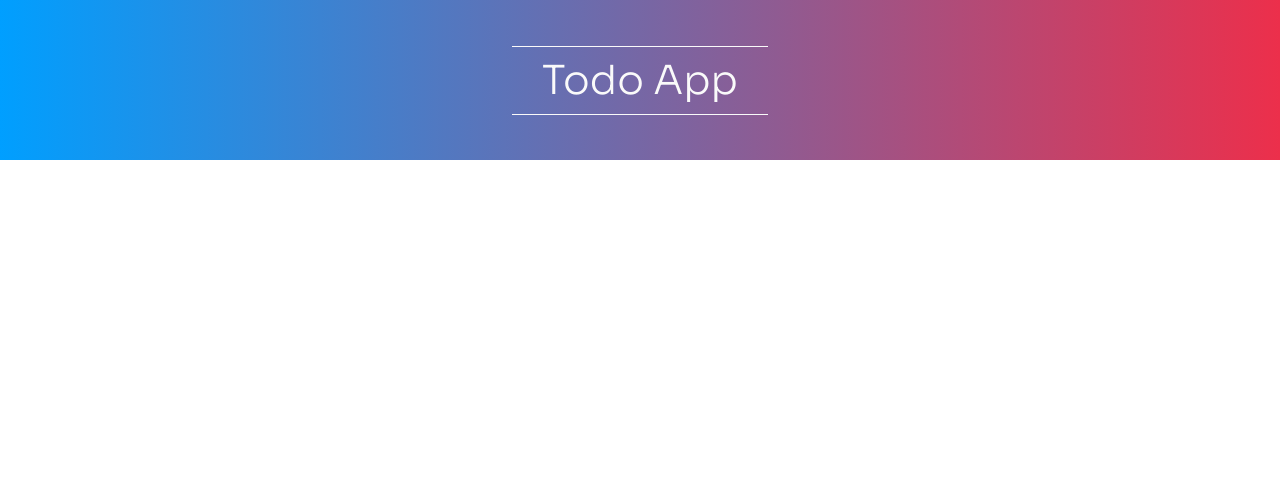
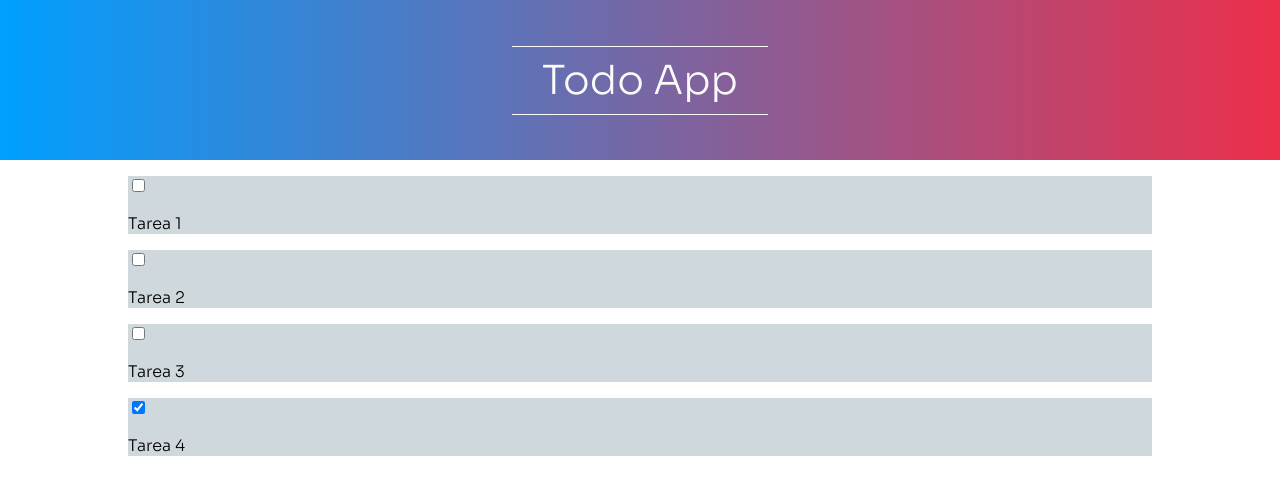
Before and after one commit to edevars/todo-ts, a Next.js app: page / in a window 1280 px wide. Shown: the top 494 px of the page. Built offline with nearby package versions, Linux system fonts and the light colour scheme.

Commit message:
:sparkles: Adding items and list

```diff
--- /dev/null
+++ b/components/Item/index.tsx
@@ -0,0 +1,15 @@
+import { useState } from 'react'
+import { ItemInterface } from '../../types'
+import { StyledItem } from './styles'
+
+export const Item = (props: ItemInterface): JSX.Element => {
+    const { description, checked } = props
+    const [isChecked, setChecked] = useState(checked)
+
+    return (
+        <StyledItem>
+            <input type="checkbox" checked={isChecked} onChange={() => { setChecked(!isChecked) }} />
+            <p>{description}</p>
+        </StyledItem>
+    )
+}
--- /dev/null
+++ b/components/Item/styles.ts
@@ -0,0 +1,6 @@
+import styled from 'styled-components';
+
+export const StyledItem = styled.li`
+    background: ${props => props.theme.colors.active};
+
+`
--- /dev/null
+++ b/components/List/index.tsx
@@ -0,0 +1,23 @@
+import { ListItems } from '../../types.d'
+import { Item } from '../Item'
+import { StyledList } from './styles'
+
+
+interface ListProps {
+    items: ListItems
+}
+
+export const List = (props: ListProps): JSX.Element => {
+    const { items } = props
+    return (
+        <StyledList>
+            {
+                items.map((item) => {
+                    return (
+                        <Item key={item.taskId} {...item} />
+                    )
+                })
+            }
+        </StyledList>
+    )
+}
--- /dev/null
+++ b/components/List/styles.ts
@@ -0,0 +1,6 @@
+import styled from 'styled-components';
+
+export const StyledList = styled.ul`
+    padding: 0;
+    list-style: none;
+`
--- /dev/null
+++ b/mocks/items.ts
@@ -0,0 +1,24 @@
+import { ListItems } from './../types.d';
+
+export const mockedItems: ListItems = [
+    {
+        taskId: 0,
+        description: "Tarea 1",
+        checked: false
+    },
+    {
+        taskId: 1,
+        description: "Tarea 2",
+        checked: false
+    },
+    {
+        taskId: 2,
+        description: "Tarea 3",
+        checked: false
+    },
+    {
+        taskId: 3,
+        description: "Tarea 4",
+        checked: true
+    },
+]
--- a/pages/index.tsx
+++ b/pages/index.tsx
@@ -1,6 +1,8 @@
 import type { NextPage } from 'next'
 import Head from 'next/head'
 import { Header } from '../components/header'
+import { List } from '../components/List'
+import { mockedItems } from '../mocks/items'
 import { PageWrapper } from '../styles/PageWrapper'
 
 const Home: NextPage = () => {
@@ -13,6 +15,7 @@ const Home: NextPage = () => {
       </Head>
       <Header />
       <PageWrapper>
+        <List items={mockedItems} />
       </PageWrapper>
     </>
   )
```
Also changed, not shown: types.d.ts (added, +7 -0 lines).
